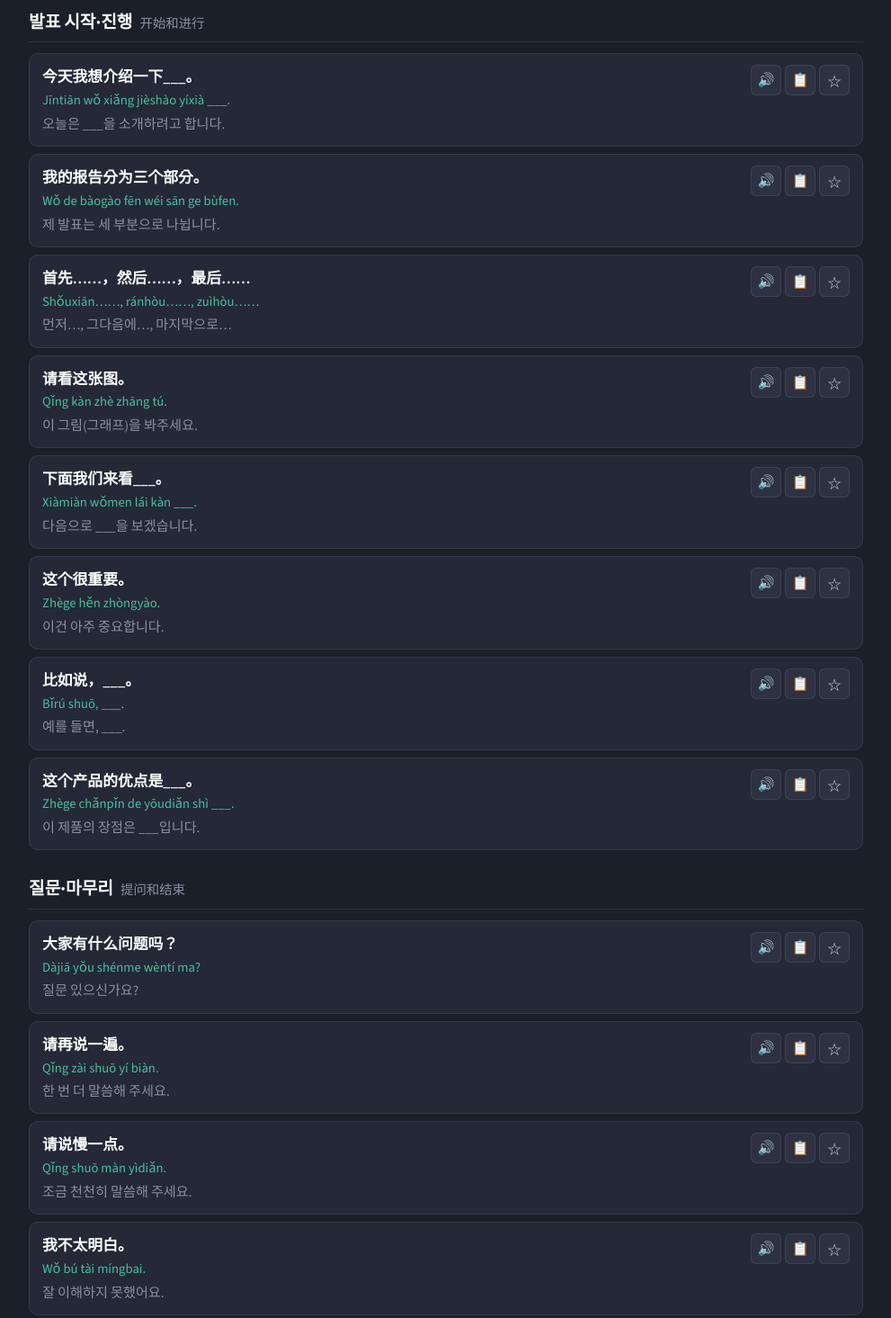
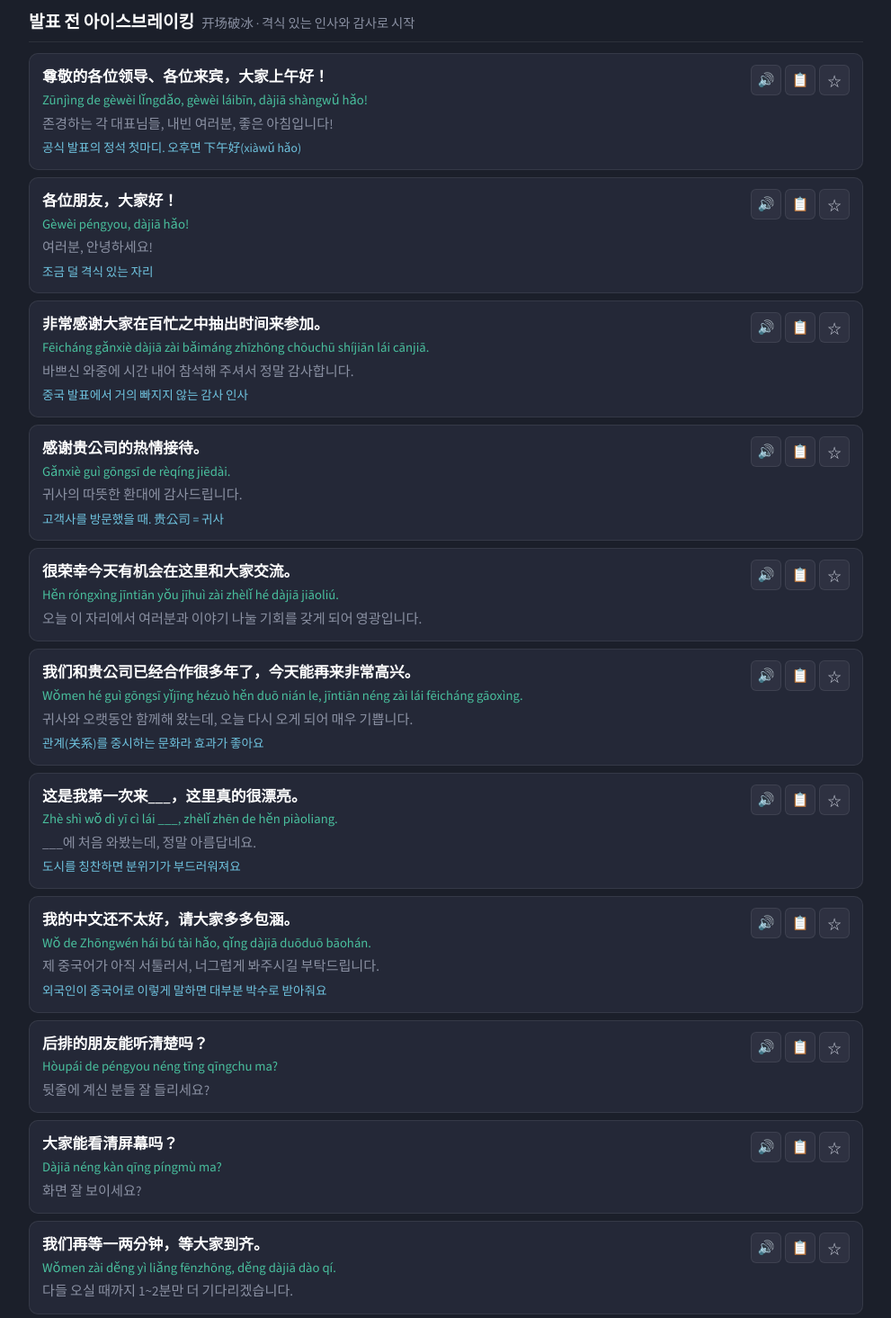
Before and after one commit to sung91821-dev/Chinese_Edu, a plain HTML site: page index.html in a window 1280 px wide. Shown: the part 2500-3965 px from the top of the page at 90% size, without its empty margins (144-1135 px from the left). Drawn offline with nearby package versions, Linux system fonts and the light colour scheme.

Commit message:
Add pre-presentation ice-breaking sentences
Co-Authored-By: Claude Opus 5.5 <noreply@anthropic.com>
Claude-Session: https://claude.ai/code/session_015zQyKJWVzgyYiy6w1JmYG9

```diff
--- a/index.html
+++ b/index.html
@@ -227,6 +227,21 @@ const PHRASES = [
     { en: "我负责PLC和工业网络产品。", py: "Wǒ fùzé PLC hé gōngyè wǎngluò chǎnpǐn.", ko: "저는 PLC와 산업용 네트워크 제품을 담당합니다." },
     { en: "我的中文不太好，请多包涵。", py: "Wǒ de Zhōngwén bú tài hǎo, qǐng duō bāohan.", ko: "중국어가 서툴러요, 너그럽게 봐주세요.", note: "발표 전에 한마디 하면 분위기가 부드러워져요" },
     { en: "我正在学习中文。", py: "Wǒ zhèngzài xuéxí Zhōngwén.", ko: "저는 중국어를 배우는 중입니다." },
+  ]},
+  { title: '발표 전 아이스브레이킹', sub: '开场破冰 · 격식 있는 인사와 감사로 시작', items: [
+    { en: "尊敬的各位领导、各位来宾，大家上午好！", py: "Zūnjìng de gèwèi lǐngdǎo, gèwèi láibīn, dàjiā shàngwǔ hǎo!", ko: "존경하는 각 대표님들, 내빈 여러분, 좋은 아침입니다!", note: "공식 발표의 정석 첫마디. 오후면 下午好(xiàwǔ hǎo)" },
+    { en: "各位朋友，大家好！", py: "Gèwèi péngyou, dàjiā hǎo!", ko: "여러분, 안녕하세요!", note: "조금 덜 격식 있는 자리" },
+    { en: "非常感谢大家在百忙之中抽出时间来参加。", py: "Fēicháng gǎnxiè dàjiā zài bǎimáng zhīzhōng chōuchū shíjiān lái cānjiā.", ko: "바쁘신 와중에 시간 내어 참석해 주셔서 정말 감사합니다.", note: "중국 발표에서 거의 빠지지 않는 감사 인사" },
+    { en: "感谢贵公司的热情接待。", py: "Gǎnxiè guì gōngsī de rèqíng jiēdài.", ko: "귀사의 따뜻한 환대에 감사드립니다.", note: "고객사를 방문했을 때. 贵公司 = 귀사" },
+    { en: "很荣幸今天有机会在这里和大家交流。", py: "Hěn róngxìng jīntiān yǒu jīhuì zài zhèlǐ hé dàjiā jiāoliú.", ko: "오늘 이 자리에서 여러분과 이야기 나눌 기회를 갖게 되어 영광입니다." },
+    { en: "我们和贵公司已经合作很多年了，今天能再来非常高兴。", py: "Wǒmen hé guì gōngsī yǐjīng hézuò hěn duō nián le, jīntiān néng zài lái fēicháng gāoxìng.", ko: "귀사와 오랫동안 함께해 왔는데, 오늘 다시 오게 되어 매우 기쁩니다.", note: "관계(关系)를 중시하는 문화라 효과가 좋아요" },
+    { en: "这是我第一次来___，这里真的很漂亮。", py: "Zhè shì wǒ dì yī cì lái ___, zhèlǐ zhēn de hěn piàoliang.", ko: "___에 처음 와봤는데, 정말 아름답네요.", note: "도시를 칭찬하면 분위기가 부드러워져요" },
+    { en: "我的中文还不太好，请大家多多包涵。", py: "Wǒ de Zhōngwén hái bú tài hǎo, qǐng dàjiā duōduō bāohán.", ko: "제 중국어가 아직 서툴러서, 너그럽게 봐주시길 부탁드립니다.", note: "외국인이 중국어로 이렇게 말하면 대부분 박수로 받아줘요" },
+    { en: "后排的朋友能听清楚吗？", py: "Hòupái de péngyou néng tīng qīngchu ma?", ko: "뒷줄에 계신 분들 잘 들리세요?" },
+    { en: "大家能看清屏幕吗？", py: "Dàjiā néng kàn qīng píngmù ma?", ko: "화면 잘 보이세요?" },
+    { en: "我们再等一两分钟，等大家到齐。", py: "Wǒmen zài děng yì liǎng fēnzhōng, děng dàjiā dào qí.", ko: "다들 오실 때까지 1~2분만 더 기다리겠습니다." },
+    { en: "刚吃完午饭，大家可能有点困，我尽量讲得轻松一点。", py: "Gāng chī wán wǔfàn, dàjiā kěnéng yǒudiǎn kùn, wǒ jǐnliàng jiǎng de qīngsōng yìdiǎn.", ko: "점심 직후라 조금 졸리실 텐데, 최대한 편하게 진행해 보겠습니다.", note: "가벼운 웃음 유도" },
+    { en: "那我们就开始吧！", py: "Nà wǒmen jiù kāishǐ ba!", ko: "그럼 시작하겠습니다!" },
   ]},
   { title: '발표 시작·진행', sub: '开始和进行', items: [
     { en: "今天我想介绍一下___。", py: "Jīntiān wǒ xiǎng jièshào yíxià ___.", ko: "오늘은 ___을 소개하려고 합니다." },
```
